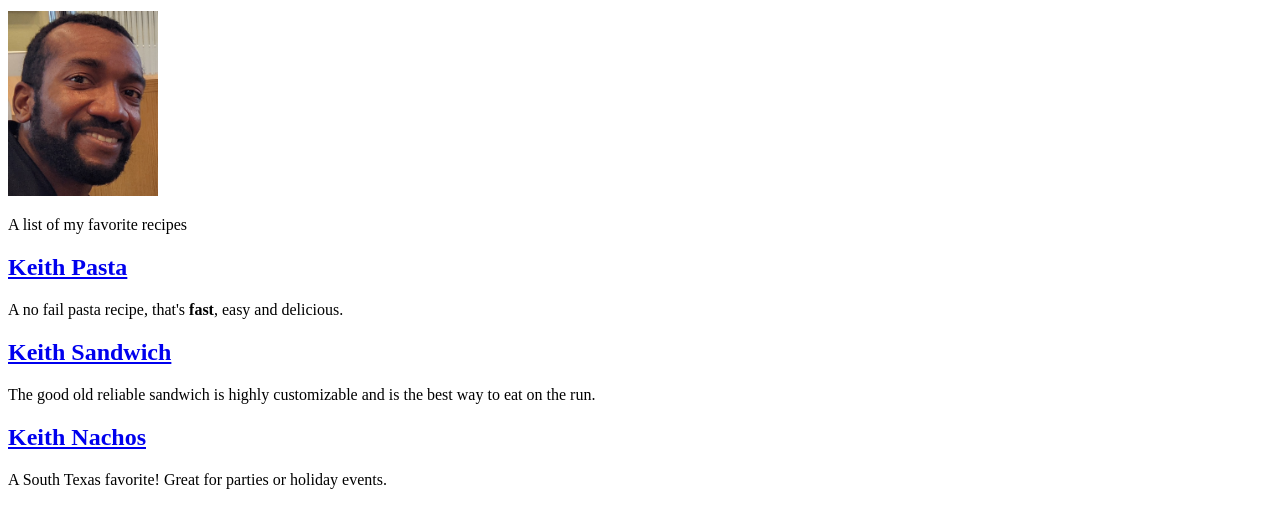
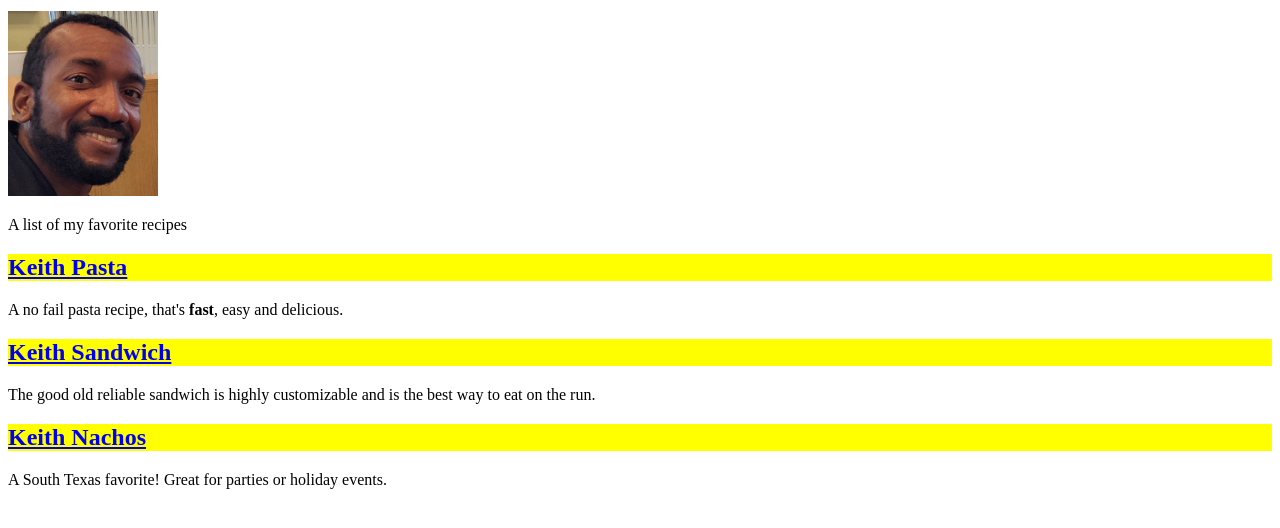
Before and after one commit to KgitWH21/odin-recipes, a plain HTML site: page index.html in a window 1280 px wide. Shown: the part 116-644 px from the top of the page. Drawn offline with Linux system fonts and the light colour scheme.

Commit message:
Add background color to subheadings

```diff
--- a/styles.css
+++ b/styles.css
@@ -8,3 +8,7 @@
     height: auto;
     width: 150px;
 }
+
+h2 {
+    background-color: #ffff00;
+}
```
